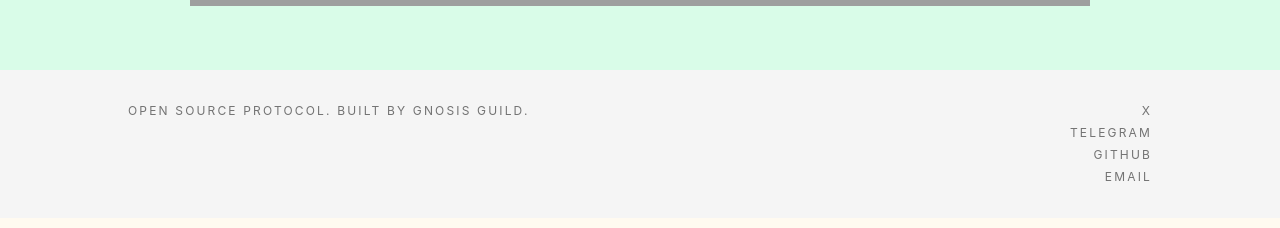
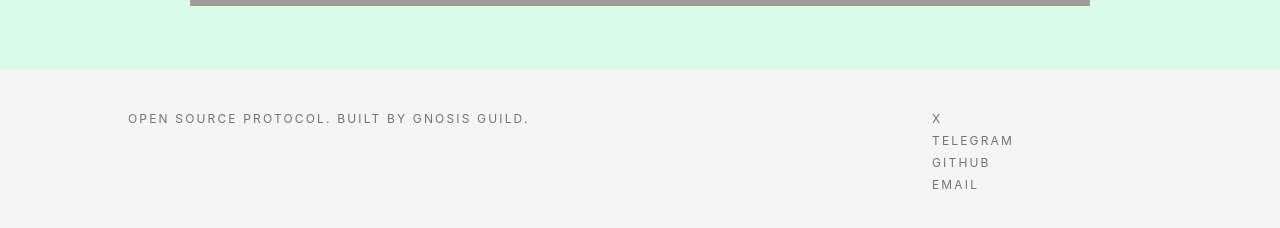
Before and after one commit to gnosisguild/enclave-landing, a React (Vite) app: page /ciphernode in a window 1280 px wide. Shown: the part 2109-2337 px from the top of the page. Built offline with nearby package versions, Linux system fonts and the light colour scheme; no server answers; grey boxes are pictures that could not be loaded.

Commit message:
Update index.tsx

```diff
--- a/src/components/Footer/index.tsx
+++ b/src/components/Footer/index.tsx
@@ -2,10 +2,12 @@ import { Link } from 'react-router-dom'
 
 const Footer = () => {
   return (
-    <footer className="w-full bg-neutral-100 px-5 py-8 sm:px-6 md:px-10 lg:px-12">
-      <div className="mx-auto flex w-full max-w-5xl flex-col gap-6 text-[12px] text-neutral-600 md:flex-row md:items-start md:justify-between">
+    <footer className="w-full bg-neutral-100 px-5 py-10 sm:px-6 md:px-10 lg:px-12">
+      <div className="mx-auto max-w-5xl">
 
-        <p className="font-sans uppercase tracking-[0.18em] text-neutral-500">
+        <div className="grid grid-cols-1 gap-y-6 md:grid-cols-[minmax(0,1fr)_220px] md:items-start">
+
+          <p className="font-sans text-[12px] uppercase tracking-[0.18em] text-neutral-500">
             Open source protocol. Built by{' '}
             <Link
               to="https://www.gnosisguild.org/"
@@ -17,11 +19,13 @@ const Footer = () => {
             </Link>.
           </p>
 
-        <div className="flex flex-col gap-1 font-sans uppercase tracking-[0.18em] text-neutral-500 md:items-end">
+          <div className="flex flex-col gap-1 font-sans text-[12px] uppercase tracking-[0.18em] text-neutral-500 md:items-start">
             <Link to="https://x.com/theinterfold" target="_blank">X</Link>
             <Link to="https://t.me/enclave_e3" target="_blank">Telegram</Link>
             <Link to="https://github.com/gnosisguild/enclave" target="_blank">GitHub</Link>
             <Link to="mailto:comms@gnosisguild.org">Email</Link>
+          </div>
+
         </div>
 
       </div>
```
Lines whose indentation alone changed are shown as unchanged.
